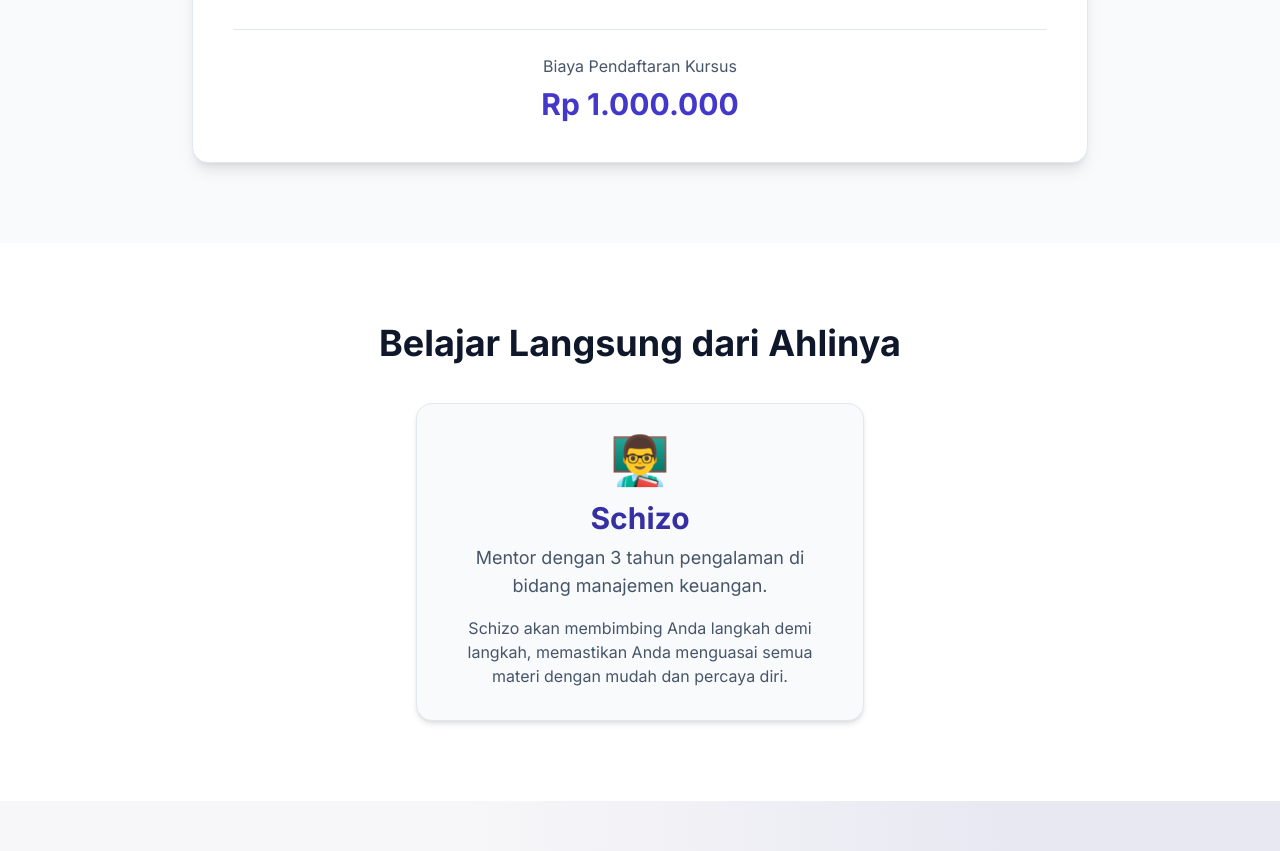
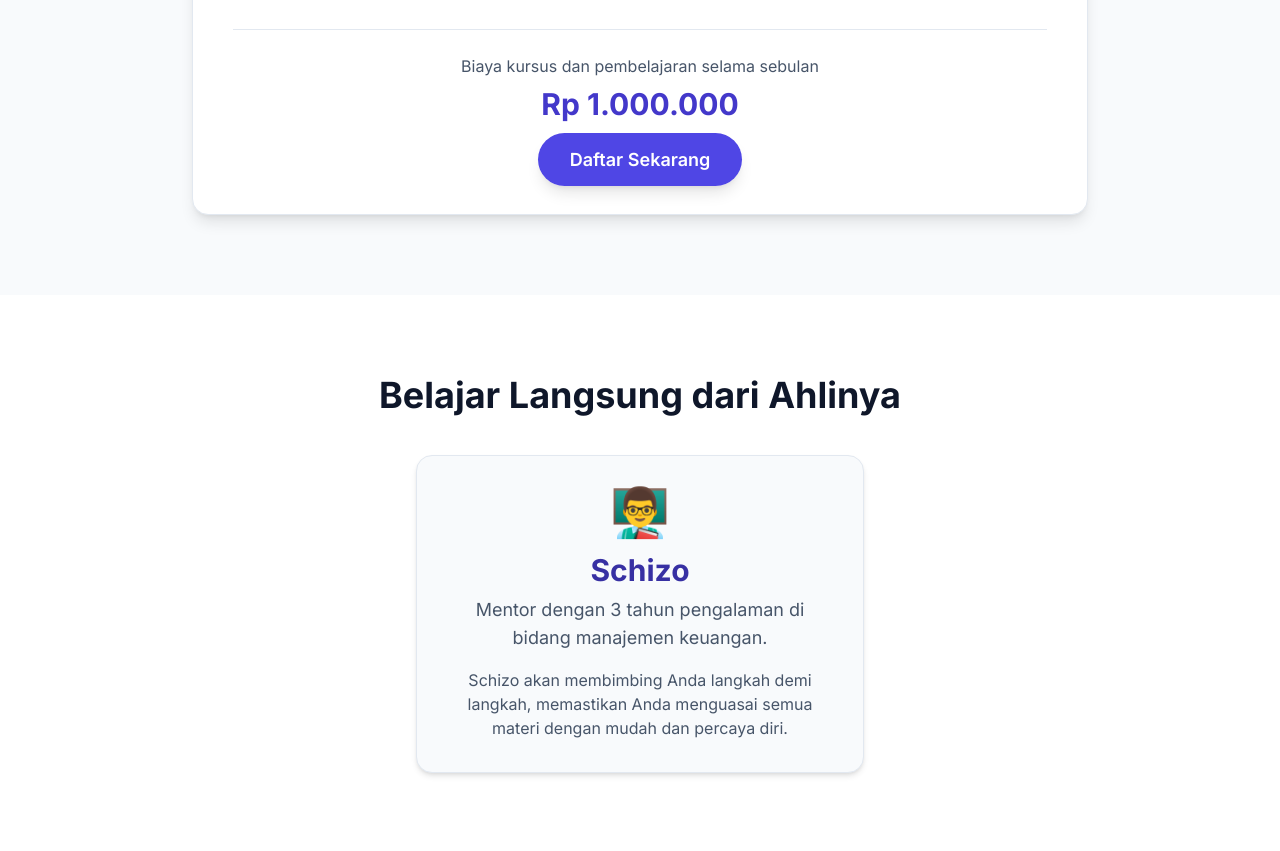
Before and after one commit to schizoxyz/Aplikasi-web-catatan-keuangan, a plain HTML site: page index.html in a window 1280 px wide. Shown: the part 1639-2490 px from the top of the page. Drawn offline with nearby package versions, Linux system fonts and the light colour scheme.

Commit message:
Update index.html 0.4

```diff
--- a/index.html
+++ b/index.html
@@ -92,8 +92,11 @@
                         <li class="flex items-start"><span class="text-indigo-500 mr-4 mt-1">✔</span><span class="text-slate-700">Trik dan tips menggunakan Google Sheet secara efisien.</span></li>
                     </ul>
                     <div class="mt-8 pt-6 border-t border-slate-200 text-center">
-                        <p class="text-slate-600 mb-2">Biaya Pendaftaran Kursus</p>
+                        <p class="text-slate-600 mb-2">Biaya kursus dan pembelajaran selama sebulan</p>
                         <div class="text-3xl font-bold text-indigo-700">Rp 1.000.000</div>
+                        <div class="mt-6">
+                            <a href="#kontak" class="bg-indigo-600 text-white px-8 py-4 rounded-full text-lg font-semibold hover:bg-indigo-700 transition duration-300 shadow-lg">Daftar Sekarang</a>
+                        </div>
                     </div>
                 </div>
             </div>
```
